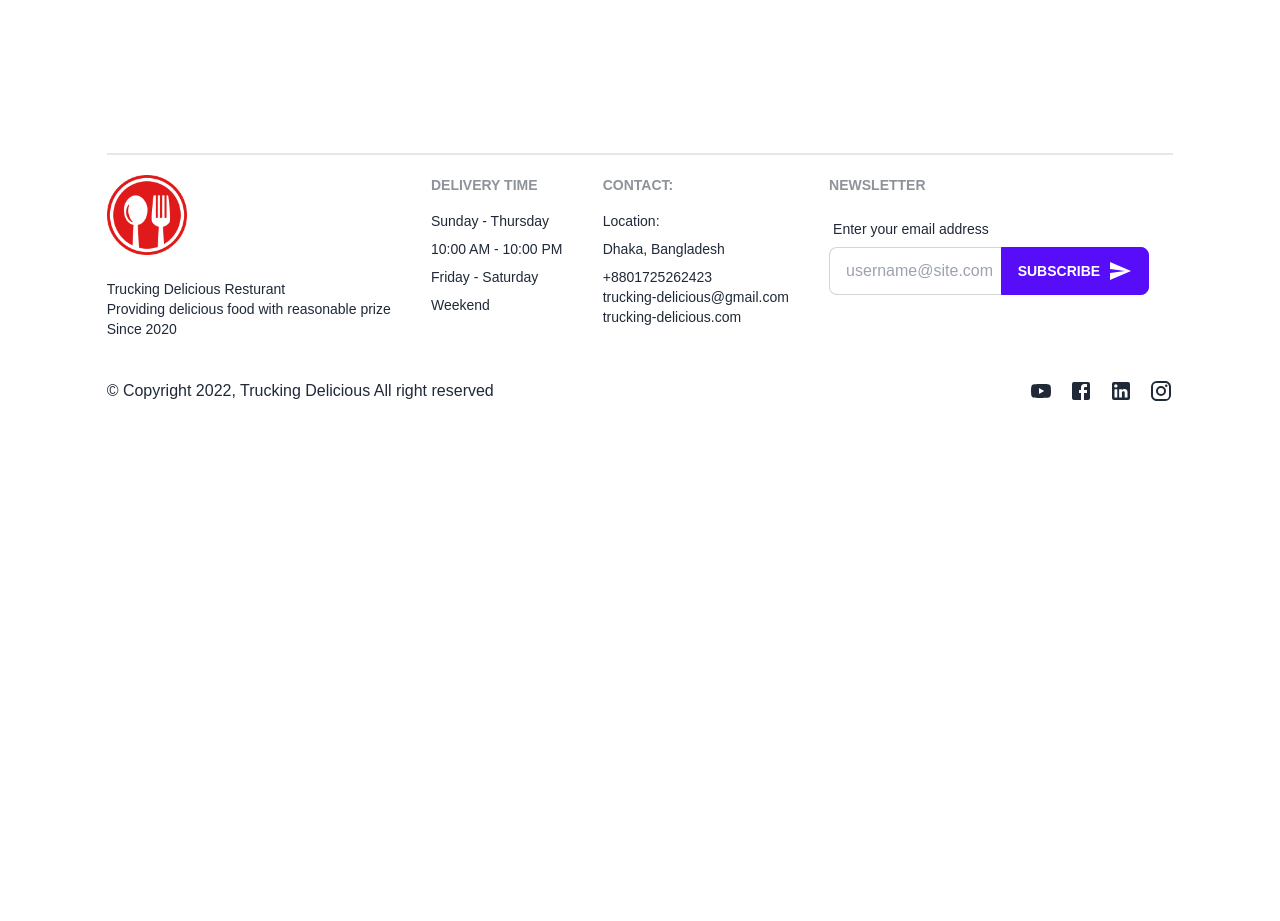
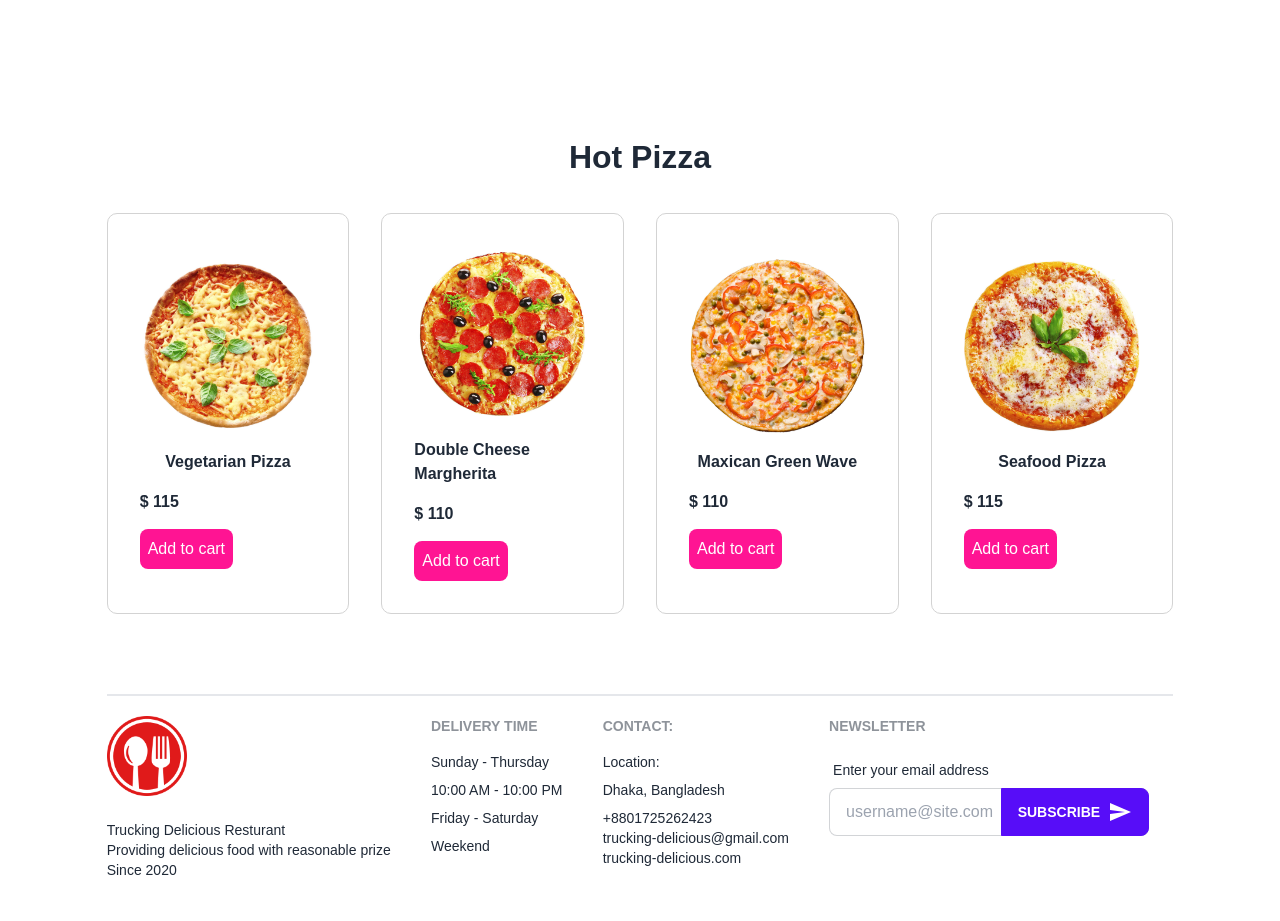
Before and after one commit to ruhulamin111/trucking-delicious, a React (Create React App) app: page / in a window 1280 px wide. Shown: the part 4060-4981 px from the top of the page. Before the commit the page ends 4463 px from the top, so only its background shows below. Built offline with nearby package versions, Linux system fonts and the light colour scheme.

Commit message:
done hot pizza

```diff
--- /dev/null
+++ b/src/components/UI/HotPizza/HotPizza.js
@@ -0,0 +1,29 @@
+import React, { useEffect, useState } from 'react'
+import '../../../styles/HotPizza.css'
+import data from '../../../assets/fake-data/products'
+import FoodCard from '../FoodCard/FoodCard'
+
+
+const HotPizza = () => {
+    const [pizza, setPizza] = useState([])
+    useEffect(() => {
+        const filtered = data.filter(item => item.category === 'Pizza')
+        const pizzaSlice = filtered.slice(0, 4)
+        setPizza(pizzaSlice)
+    }, [])
+
+    return (
+        <div className='hot_pizza_section'>
+            <h1 className="hot_pizza">Hot Pizza</h1>
+            <div className='all_food_section'>
+                {
+                    pizza.map((item, i) =>
+                        <FoodCard key={i} item={item} />
+                    )
+                }
+            </div>
+        </div>
+    )
+}
+
+export default HotPizza
--- a/src/components/UI/QAPart/QAPart.js
+++ b/src/components/UI/QAPart/QAPart.js
@@ -2,7 +2,6 @@ import React from 'react'
 import qaimg from '../../../assets/images/location.png'
 import '../../../styles/QAPart.css'
 import CheckCircleOutlineIcon from '@mui/icons-material/CheckCircleOutline';
-import { Check } from '@mui/icons-material';
 
 const QAPart = () => {
 
--- a/src/pages/AllFoods.jsx
+++ b/src/pages/AllFoods.jsx
@@ -50,11 +50,10 @@ const AllFoods = () => {
             <div className='all_food_section'>
                 {
                     allProduct.map((item, i) =>
-                        <FoodCard item={item} />
+                        <FoodCard key={i} item={item} />
                     )
                 }
             </div>
-
         </div>
     )
 }
--- a/src/pages/Home.jsx
+++ b/src/pages/Home.jsx
@@ -10,6 +10,7 @@ import Info from '../components/UI/Info/Info';
 import Service from '../components/UI/Service/Service';
 import AllFoods from './AllFoods';
 import QAPart from '../components/UI/QAPart/QAPart';
+import HotPizza from '../components/UI/HotPizza/HotPizza';
 
 const Home = () => {
 
@@ -50,6 +51,9 @@ const Home = () => {
             <section>
                 <QAPart />
             </section>
+            <section>
+                <HotPizza />
+            </section>
 
         </Helmet>
     )
--- /dev/null
+++ b/src/styles/HotPizza.css
@@ -0,0 +1,9 @@
+.hot_pizza_section {
+    margin-bottom: 5rem;
+}
+
+.hot_pizza {
+    font-size: 2rem;
+    text-align: center;
+    font-weight: bold;
+}
```
